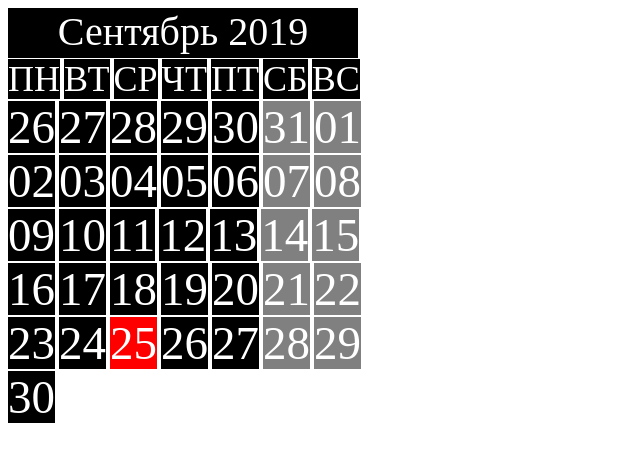
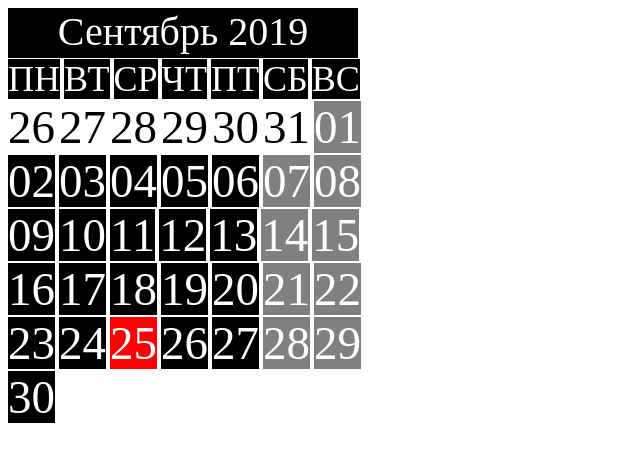
Before and after one commit to lmonchkk/Home-Works, a plain HTML site: page lesson 3/index3(homework).html in a window 1280 px wide. Shown: the whole page, without its empty margins (0-640 px from the left). Drawn offline with Linux system fonts and the light colour scheme.

Commit message:
calendar done

```diff
--- a/lesson 3/index3(homework).html
+++ b/lesson 3/index3(homework).html
@@ -21,12 +21,12 @@
     <span class="dayweek7">ВС</span>
 
     <div>
-    <span class="day">26</span>
-    <span class="day">27</span>
-    <span class="day">28</span>
-    <span class="day">29</span>
-    <span class="day">30</span>
-    <span class="day" id="weekend">31</span>
+    <span class="lastmonth">26</span>
+    <span class="lastmonth">27</span>
+    <span class="lastmonth">28</span>
+    <span class="lastmonth">29</span>
+    <span class="lastmonth">30</span>
+    <span class="lastmonth" >31</span>
     <span class="day" id="weekend">01<span>
     </div>
     <span class="day">02</span>
--- a/lesson 3/style2.css
+++ b/lesson 3/style2.css
@@ -150,3 +150,20 @@
 
     text-align: center;
 }
+
+.lastmonth{
+    background: white;
+
+    color: black;
+
+    height: 500px;
+    width: 500px;
+
+    font-size: 47px;
+
+    margin: 0px;
+
+    text-align: center;
+
+    font-style: "italic"
+}
```
